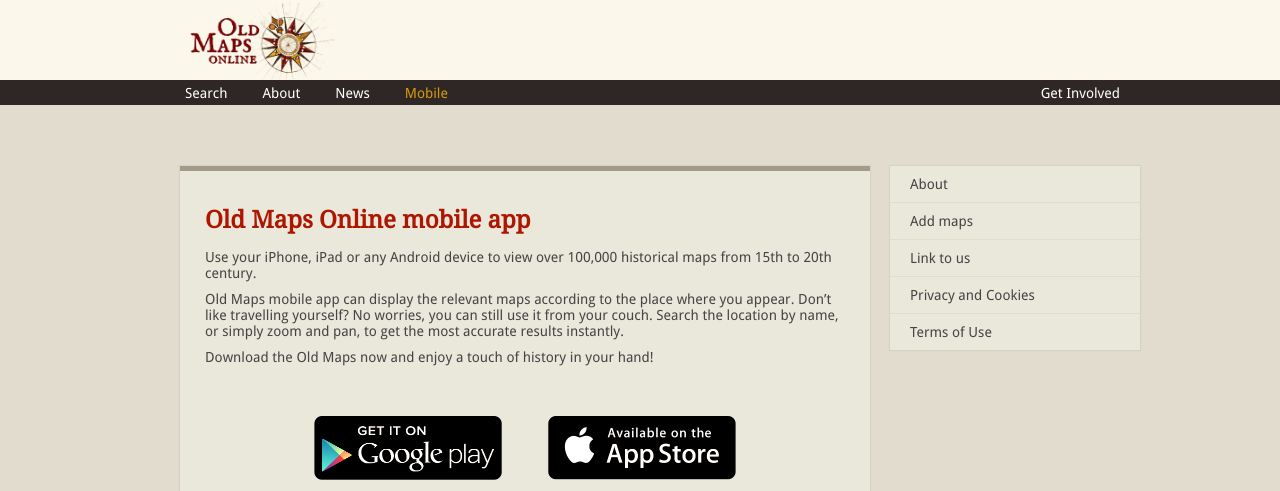
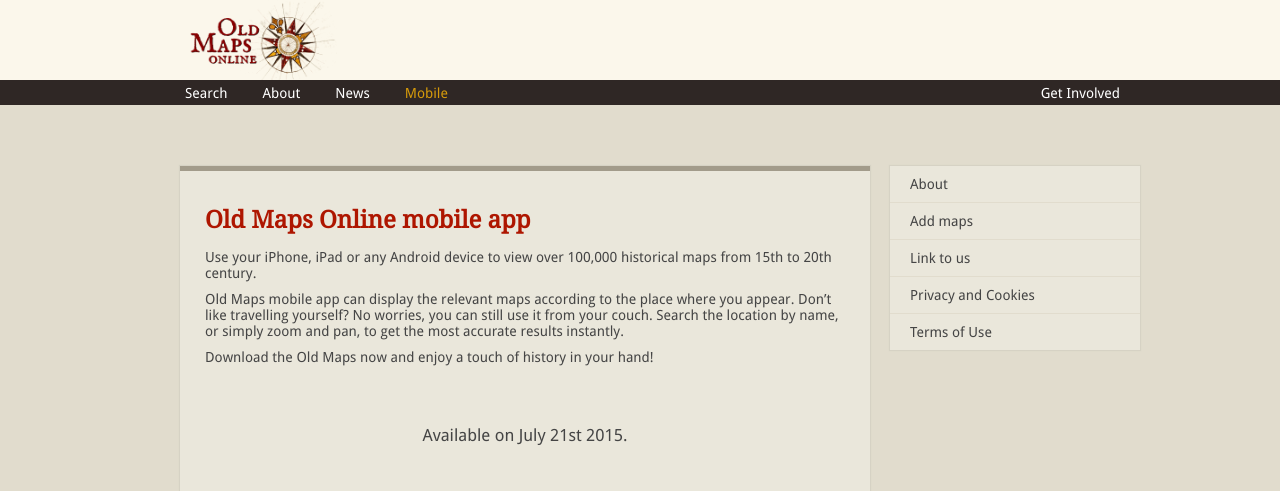
Before and after one commit to daliborjanak/www.oldmapsonline.org, a Jekyll site: the page built from mobile.html, in a window 1280 px wide and 900 px high, cut to the strip 0-491 px from the top of the window. Built offline with Jekyll 4.4.1, drawn with Linux system fonts in a browser that asks for light colours; Markdown is read by kramdown in place of the engine named in the settings.

Commit message:
Mobile: Available on July 21st 2015.

```diff
--- a/mobile.html
+++ b/mobile.html
@@ -15,12 +15,15 @@ keywords: app, mobile, mobile maps
 <p>Download the Old Maps now and enjoy a touch of history in your hand!</p>
 
 <div class="pad-4 center">
+  <p class="b big">Available on July 21st 2015.</p>
+  <!--
   <a class="marx-2" href="https://play.google.com/store/search?q=Old+Maps+Online" target="_blank">
     <img src="{{site.baseurl}}/img/googleplay.png" class="store-logo">
   </a>
   <a class="marx-2" href="https://itunes.apple.com/us/app/old-maps-online-touch-history/id1017609581?ls=1&mt=8" target="_blank">
     <img src="{{site.baseurl}}/img/macstore.png" class="store-logo">
   </a>
+  -->
   <div class="padt-4">
     <iframe width="560" height="315" src="https://www.youtube.com/embed/I0AKfkM5oyI?rel=0&amp;controls=0&amp;showinfo=0" frameborder="0" allowfullscreen></iframe>
   </div>
```
